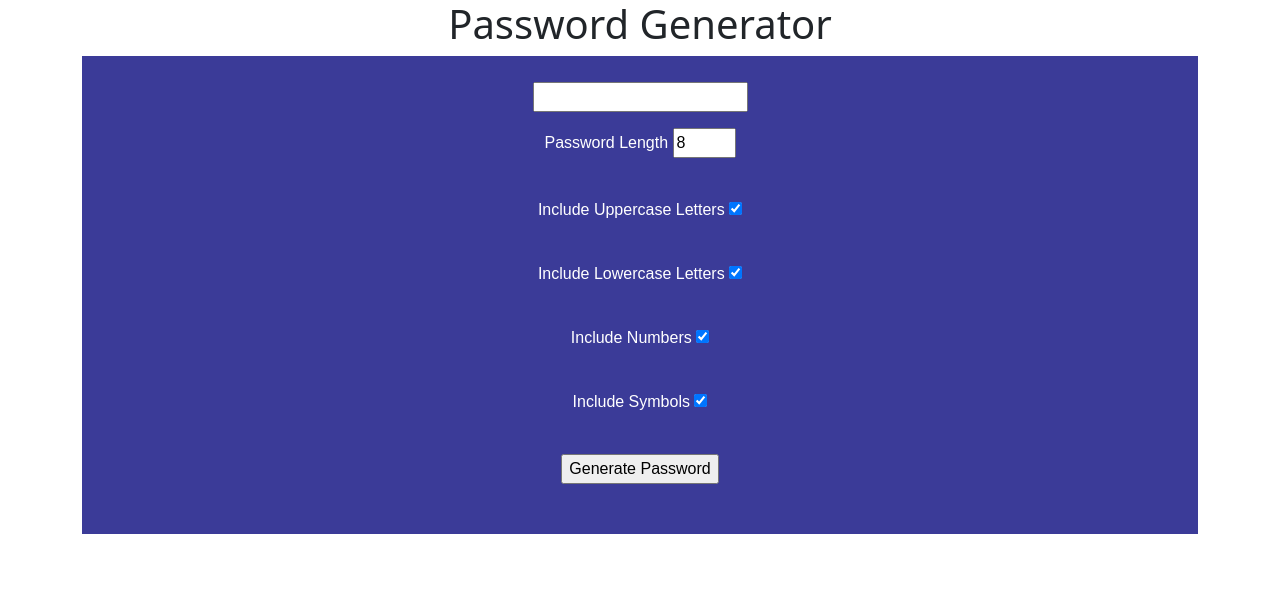
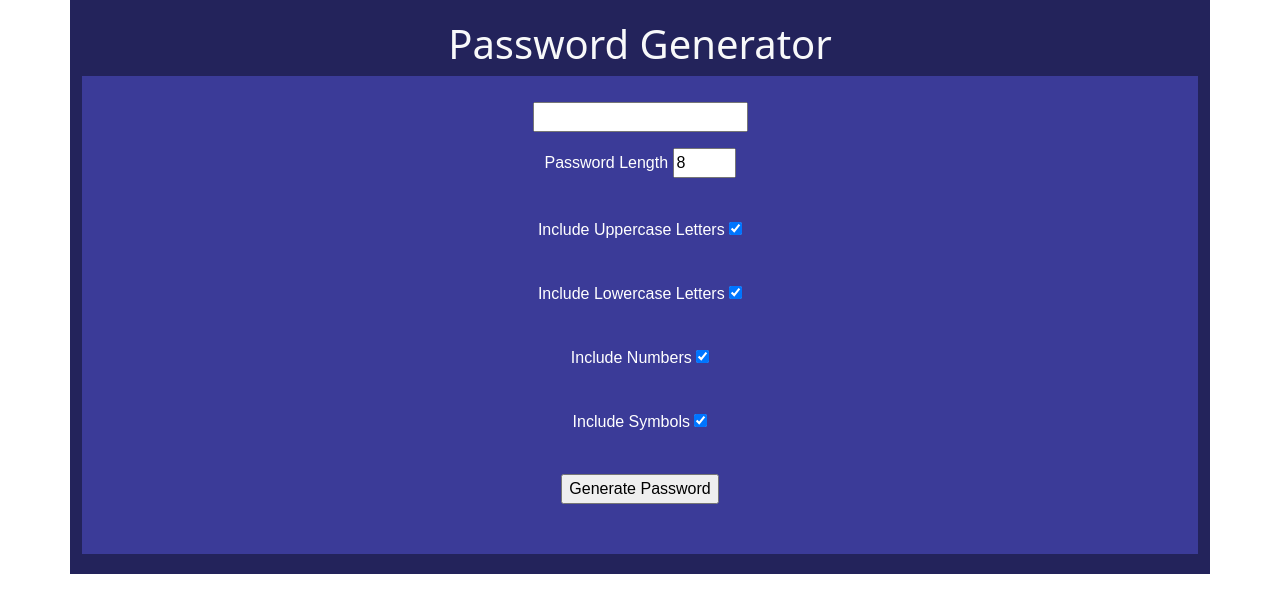
Before and after one commit to claudiahW/passwordgenerator, a plain HTML site: page index.html in a window 1280 px wide. Drawn offline with nearby package versions, Linux system fonts and the light colour scheme.

Commit message:
add styling

```diff
--- a/index.html
+++ b/index.html
@@ -15,7 +15,7 @@
 <body>
     <!-- password Generator markup -->
     <div class="container">
-    <h1>Password Generator</h1>
+    <h1 class="text-light" >Password Generator</h1>
 
     <form>
         <div class="mb-3 mt-3">
--- a/style.css
+++ b/style.css
@@ -17,5 +17,14 @@ h1 {
 }
 
 input {
-    margin: 5px;
+    margin: px;
 }
+
+.container {
+    background-color: #23235b;
+    box-shadow: 0px 2px 10px rgba(255, 255, 255, 0.2);
+    padding:20px;
+    width: 350px;
+    max-width: 100%;
+
+}
```
